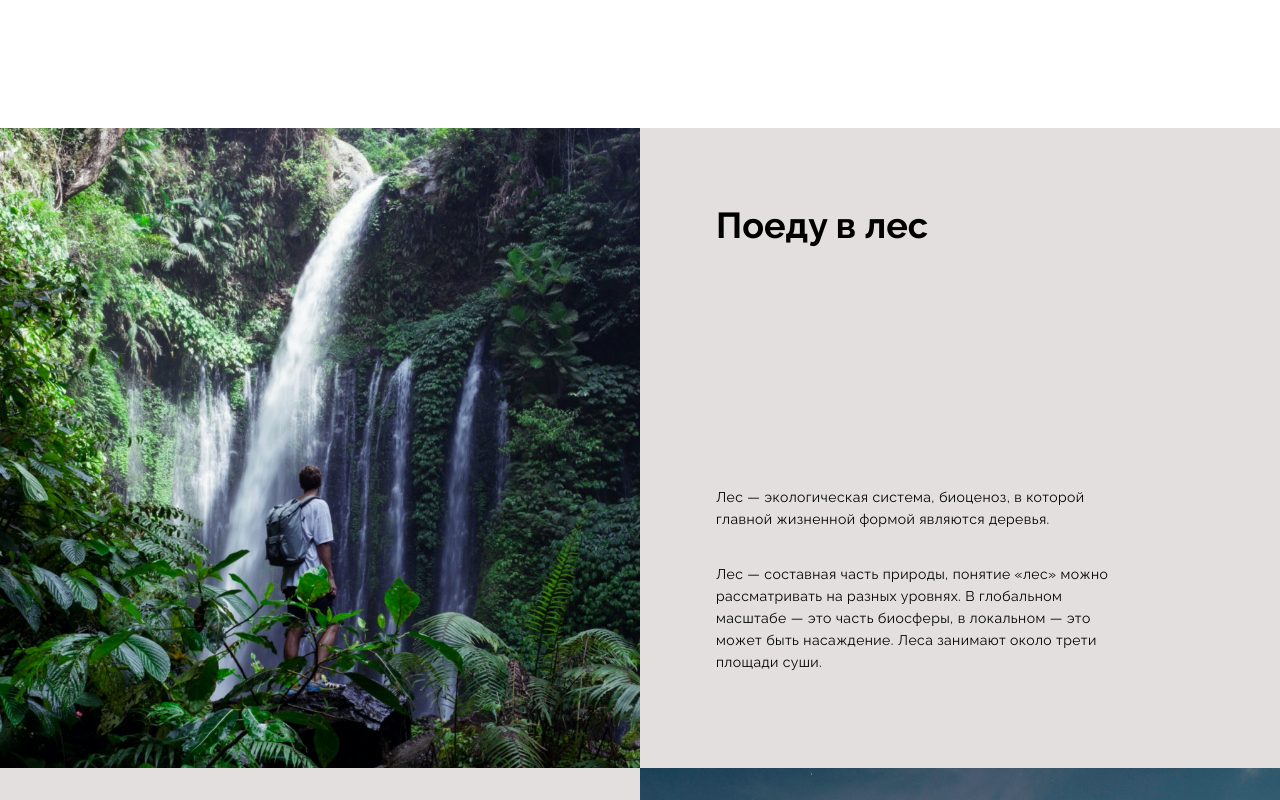
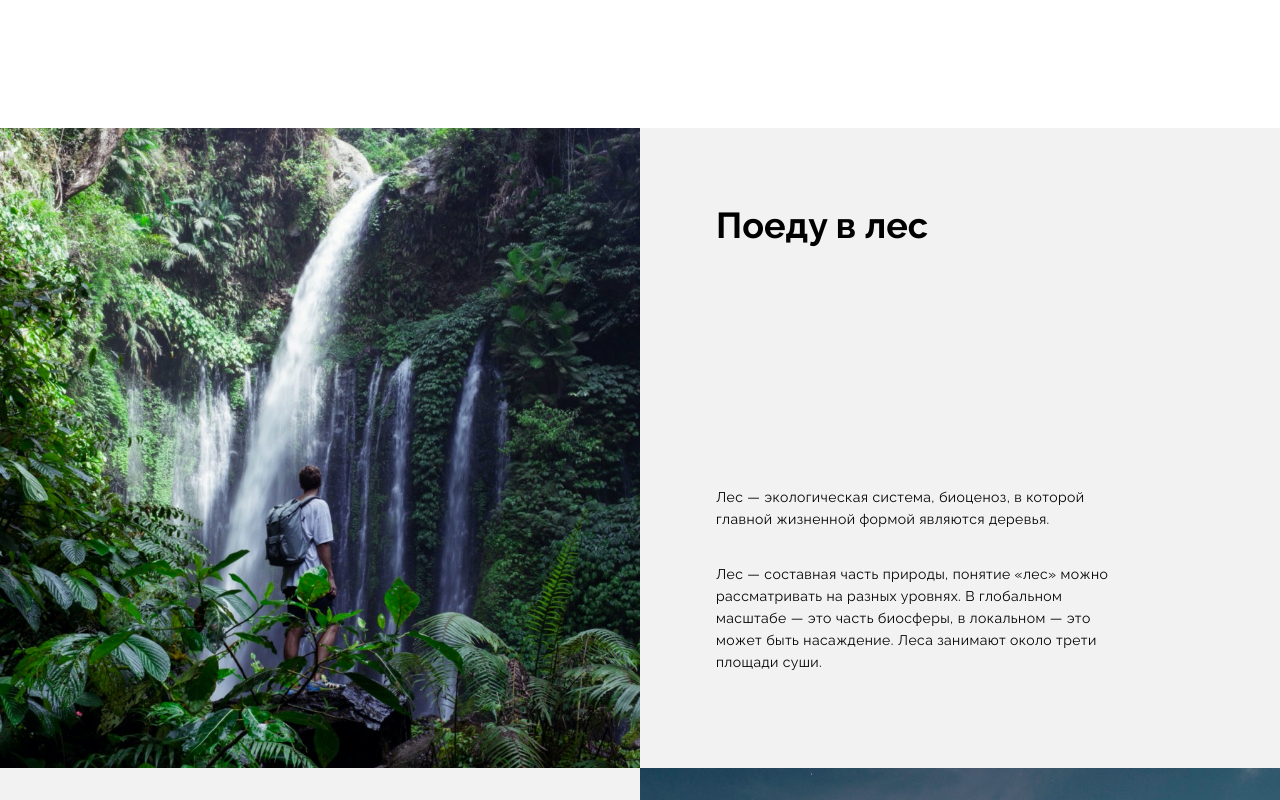
Before and after one commit to ryabykh/where-to-go, a plain HTML site: page index.html in a window 1280 px wide. Shown: the part 580-1380 px from the top of the page. Drawn offline with Linux system fonts and the light colour scheme.

Commit message:
изменен фон в блоке places

```diff
--- a/blocks/place/__wrapper/place__wrapper.css
+++ b/blocks/place/__wrapper/place__wrapper.css
@@ -1,6 +1,6 @@
 .place__wrapper{
     min-width: 50%;
-    background-color: #E3DFDF;
+    background-color: #f2f2f2;
     display: flex;
     flex-direction: column;
     justify-content: space-between;
```
